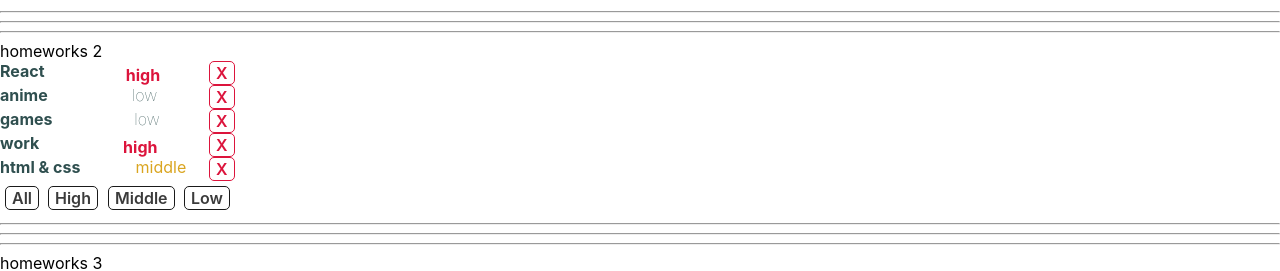
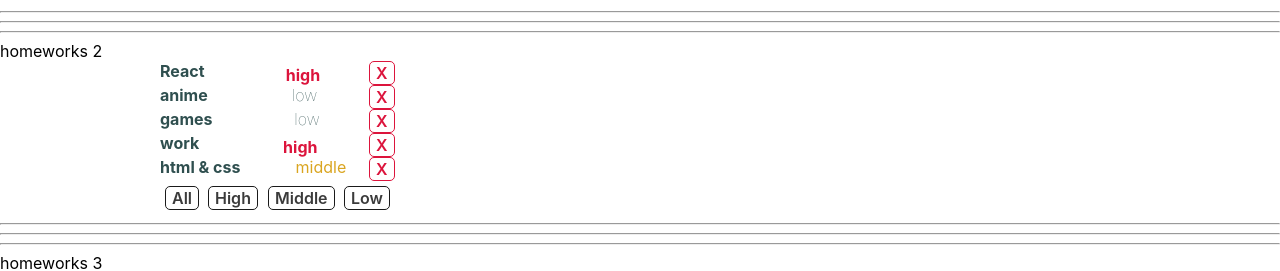
Before and after one commit to EvgeniiMeleshkov/ts_tasks_from_i, a React (Create React App) app: page / in a window 1280 px wide. Shown: the part 280-551 px from the top of the page. Built offline with nearby package versions, Linux system fonts and the light colour scheme.

Commit message:
css added to all

```diff
--- a/src/p2-homeworks/h2/Affairs.module.css
+++ b/src/p2-homeworks/h2/Affairs.module.css
@@ -4,4 +4,6 @@
     display: block;
     position: center;
     align-content: space-between;
+    margin-left: 10rem;
+    margin-right: 10rem;
 }
```
